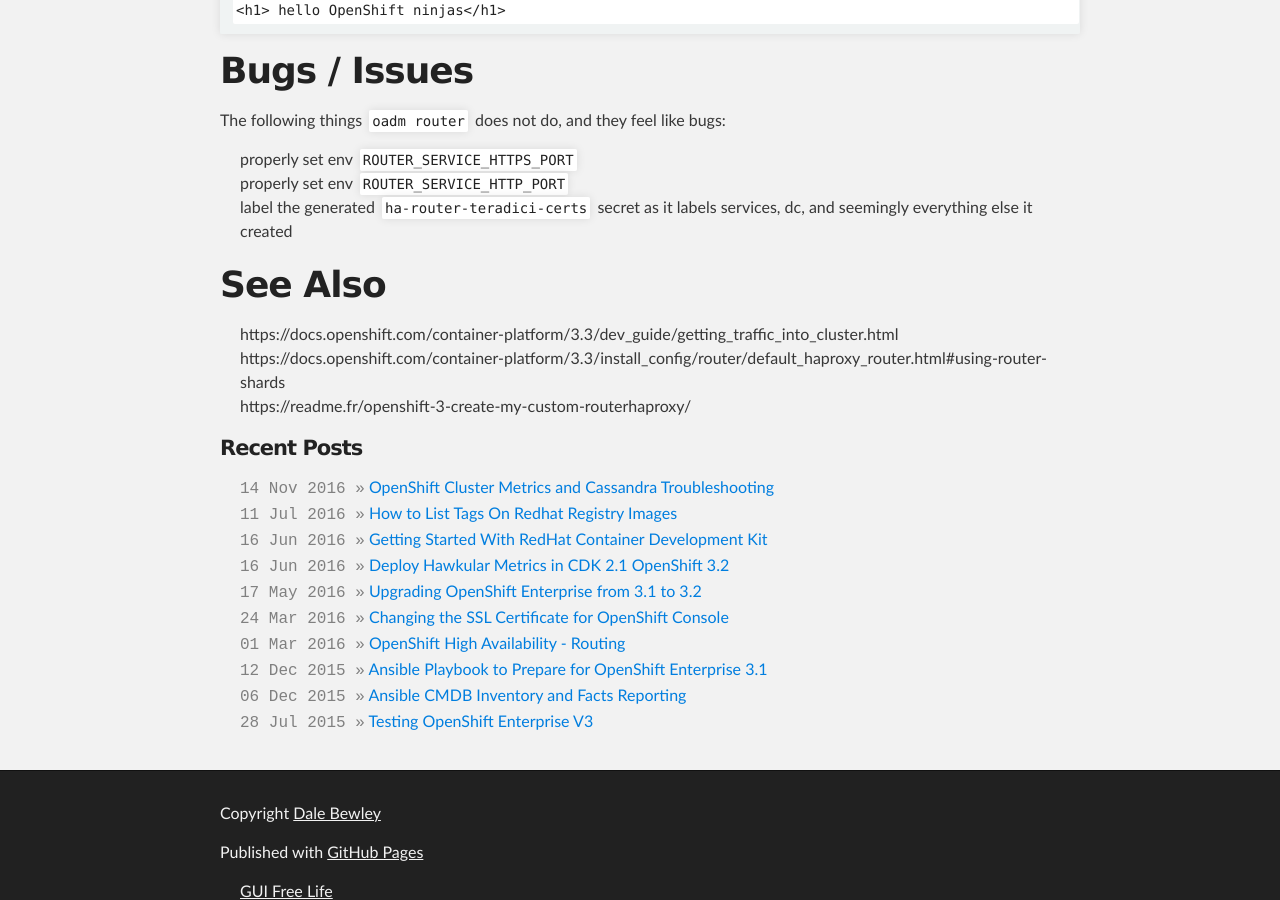
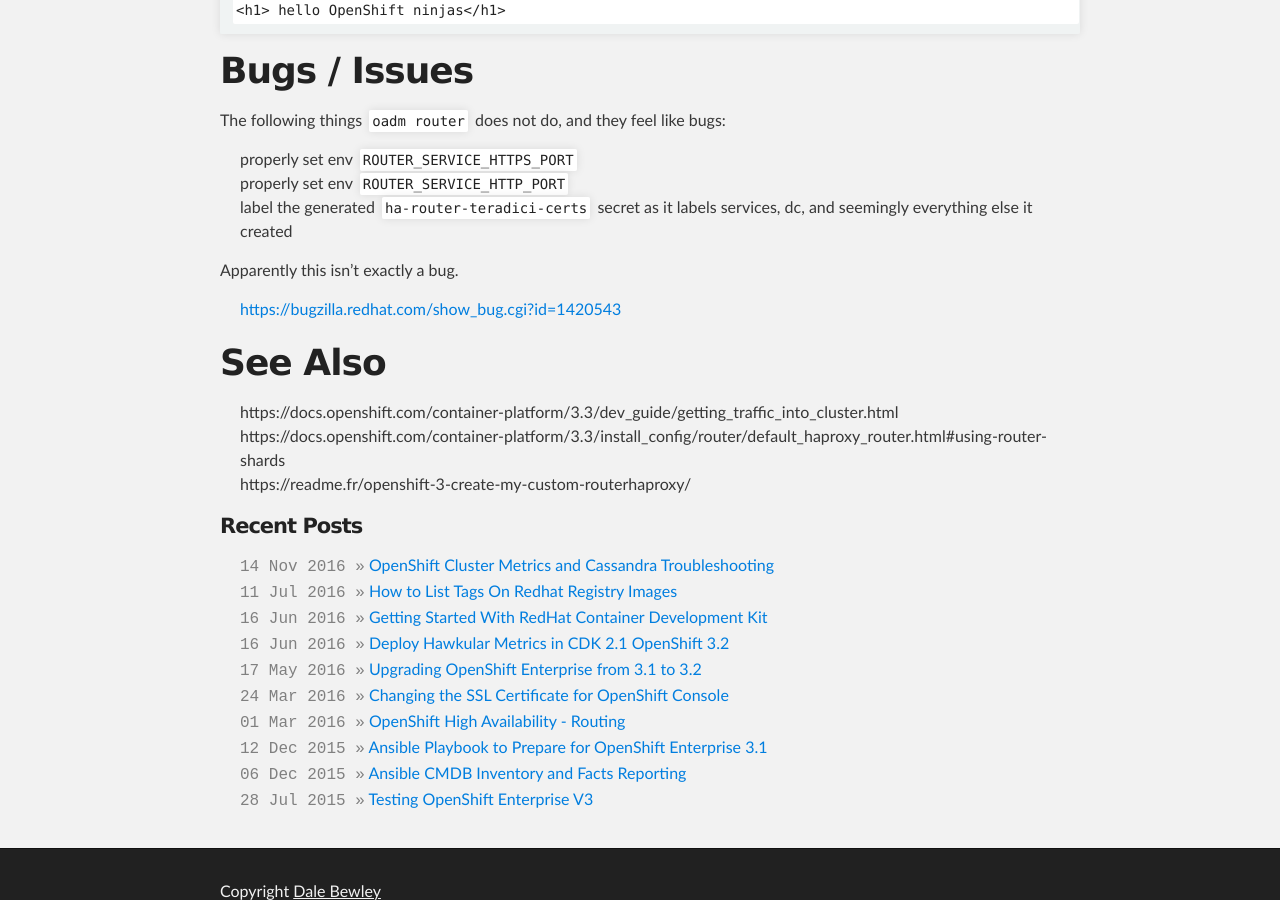
Before and after one commit to dlbewley/dlbewley.github.io, a Jekyll site: the page built from _posts/2017-01-29-OpenShift-Multiple-Sharded-Routers.md, in a window 1280 px wide and 900 px high, scrolled down 3600 px. Built offline with Jekyll 4.4.1, drawn with Linux system fonts in a browser that asks for light colours; comment, search, counter and statistics services are not loaded; the repository's description, which GitHub fills in, is left out.

Commit message:
link to bz

```diff
--- a/_posts/2017-01-29-OpenShift-Multiple-Sharded-Routers.md
+++ b/_posts/2017-01-29-OpenShift-Multiple-Sharded-Routers.md
@@ -181,6 +181,10 @@
 - properly set env `ROUTER_SERVICE_HTTP_PORT`
 - label the generated `ha-router-teradici-certs` secret as it labels services, dc, and seemingly everything else it created
 
+Apparently this isn't exactly a bug.
+
+- [https://bugzilla.redhat.com/show_bug.cgi?id=1420543](https://bugzilla.redhat.com/show_bug.cgi?id=1420543)
+
 # See Also #
 
 - https://docs.openshift.com/container-platform/3.3/dev_guide/getting_traffic_into_cluster.html
```
